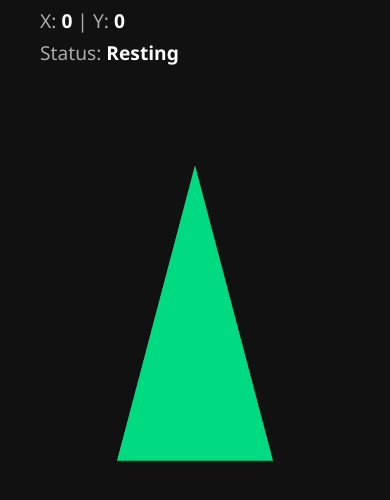
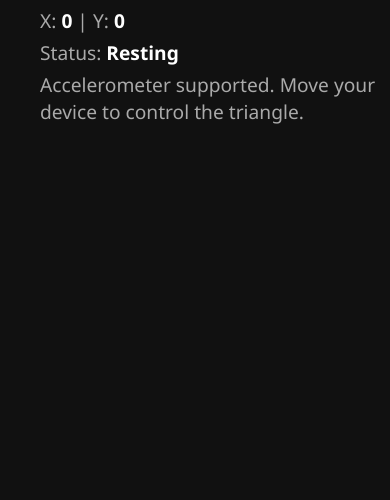
Before and after one commit to Luc16/Luc16.github.io, a plain HTML site: page index.html in a window 390 px wide. Shown: the part 88-588 px from the top of the page. Drawn offline with Linux system fonts and the light colour scheme.

Commit message:
accelerometer support added

```diff
--- a/fluidsim.js
+++ b/fluidsim.js
@@ -1,24 +1,55 @@
+
 // --- 1. Set up the Canvas and Mouse Tracking ---
 const canvas = document.getElementById('glcanvas');
 const uiX = document.getElementById('mouseX');
 const uiY = document.getElementById('mouseY');
 const uiState = document.getElementById('mouseState');
+const info = document.getElementById('info');
+
+const isMobilePhone = window.innerWidth <= 768;
 
 // Resize canvas to fill window
 canvas.width = window.innerWidth;
 canvas.height = window.innerHeight;
+width = canvas.width;
+height = canvas.height;
 
 let isPressed = false;
 let rotationAngle = 0;
-let mouseX = 0;
-let mouseY = 0;
+let mouse = { x: 0, y: 0 };
+let minDim = Math.min(width, height);
+let s1 = 0.3*minDim;
+let s2 = 0.2*minDim;
+let acc = { x: 0, y: 0, z: 0 };
+let prevAcc = { x: 0, y: 0, z: 0 };
+let hasAccelerometer = false;
+
+
+function handleMotion(event) {
+  if (event.accelerationIncludingGravity) {
+    let tempAcc = event.accelerationIncludingGravity;
+    if (Math.abs(acc.x - tempAcc.x) > 1 || Math.abs(acc.y - tempAcc.y) > 1) {
+      acc.x = event.accelerationIncludingGravity.x;
+      acc.y = event.accelerationIncludingGravity.y;
+    }
+      // Significant change detected, you can handle it here if needed
+  }
+}
+
+if (window.DeviceMotionEvent && isMobilePhone) {
+  window.addEventListener('devicemotion', handleMotion);
+  info.innerText = "Accelerometer supported. Move your device to control the triangle.";
+  hasAccelerometer = true;
+} else {
+  console.log("Accelerometer not supported on this device.");
+}
 
 // Listen for mouse movement
 window.addEventListener('mousemove', (e) => {
   uiX.innerText = e.clientX;
   uiY.innerText = e.clientY;
-  mouseX = e.clientX / window.innerWidth * 2 - 1; // Normalize to [-1, 1]
-  mouseY = -(e.clientY / window.innerHeight * 2 - 1); // Normalize to [-1, 1] and invert Y
+  mouse.x = e.clientX; // Normalize to [-1, 1]
+  mouse.y = e.clientY; // Normalize to [-1, 1] and invert Y
 });
 
 // Listen for mouse click (down)
@@ -39,8 +70,18 @@ window.addEventListener('mouseup', () => {
 window.addEventListener('resize', () => {
   canvas.width = window.innerWidth;
   canvas.height = window.innerHeight;
+  width = canvas.width;
+  height = canvas.height;
+
+  minDim = Math.min(width, height);
+  // --- 4. Set up the Triangle Geometry ---
+
+  s1 = 0.3*minDim;
+  s2 = 0.2*minDim;
   gl.viewport(0, 0, canvas.width, canvas.height);
 });
+
+
 
 
 // --- 2. Initialize WebGL ---
@@ -52,16 +93,13 @@ if (!gl) {
 // --- 3. Create Shaders ---
 const vsSource = `
     attribute vec2 a_position;
-    uniform float u_rotation;
+    uniform vec2 u_windowSize;
 
-    void main() {
-        float c = cos(u_rotation);
-        float s = sin(u_rotation);
-
-        mat2 rot = mat2(c, s, -s, c);
-
-        gl_Position = vec4(rot * a_position, 0.0, 1.0);
-    }
+void main() {
+    // Flip Y here to match WebGL's bottom-left origin
+    vec2 normalized = vec2(a_position.x / u_windowSize.x, 1.0 - (a_position.y / u_windowSize.y));
+    gl_Position = vec4(normalized * 2.0 - 1.0, 0.0, 1.0);
+}
 `;
 
 const fsSource = `
@@ -91,12 +129,12 @@ gl.attachShader(program, fragmentShader);
 gl.linkProgram(program);
 gl.useProgram(program);
 
+console.log('WebGL program linked successfully. Window size:', width, height);
 
-// --- 4. Set up the Triangle Geometry ---
 const vertices = new Float32Array([
-  0.0,  0.4,
-  -0.4, -0.3,
-  0.4, -0.3
+  width/2             , height/2 + s1,
+  width/2 - s1, height/2 - s2,
+  width/2 + s1, height/2 - s2
 ]);
 
 const positionBuffer = gl.createBuffer();
@@ -107,30 +145,50 @@ const positionLocation = gl.getAttribLocation(program, 'a_position');
 gl.enableVertexAttribArray(positionLocation);
 gl.vertexAttribPointer(positionLocation, 2, gl.FLOAT, false, 0, 0);
 
-const rotationLocation = gl.getUniformLocation(program, 'u_rotation');
+const windoSizeLoc = gl.getUniformLocation(program, 'u_windowSize');
 
+function handleMotion(event) {
+  const accNow = event.accelerationIncludingGravity;
+  if (!accNow) return;
+  acc = accNow;
+}
+
+function updateTriangle(dir, center) {
+  len = Math.sqrt(dir.x * dir.x + dir.y * dir.y);
+
+  let unitDir = {
+    x: dir.x/len,
+    y: dir.y/len
+  };
+
+  vertices[0] = unitDir.x * s1 + center.x;
+  vertices[1] = unitDir.y * s1 + center.y;
+  let perpDir = { x: -unitDir.y, y: unitDir.x };
+  vertices[2] = perpDir.x * s1 - s2*unitDir.x + center.x;
+  vertices[3] = perpDir.y * s1 - s2*unitDir.y + center.y;
+  vertices[4] = -perpDir.x * s1 - s2*unitDir.x + center.x;
+  vertices[5] = -perpDir.y * s1 - s2*unitDir.y + center.y;
+
+  gl.bindBuffer(gl.ARRAY_BUFFER, positionBuffer);
+  gl.bufferData(gl.ARRAY_BUFFER, vertices, gl.STATIC_DRAW);
+}
 
 // --- 5. The Render Loop ---
 function render() {
+  center = { x: width/2, y: height/2 };
   if (isPressed) {
-    let len = Math.sqrt(mouseX * mouseX + mouseY * mouseY);
-    let unitX = mouseX / len;
-    let unitY = mouseY / len;
-    vertices[0] = unitX * 0.4;
-    vertices[1] = unitY * 0.4;
-    let perpX = -unitY;
-    let perpY = unitX;
-    vertices[2] = perpX * 0.4 - 0.3*unitX;
-    vertices[3] = perpY * 0.4 - 0.3*unitY;
-    vertices[4] = -perpX * 0.4 - 0.3*unitX;
-    vertices[5] = -perpY * 0.4 - 0.3*unitY;
-    gl.bufferData(gl.ARRAY_BUFFER, vertices, gl.STATIC_DRAW);
+    mouseAdjX = mouse.x - center.x;
+    mouseAdjY = mouse.y - center.y;
+    updateTriangle({ x: mouseAdjX, y: mouseAdjY }, center);
+  } else if (hasAccelerometer) {
+
+    updateTriangle({x: -acc.x, y: acc.y}, center);
   }
 
   gl.clearColor(0.0, 0.0, 0.0, 0.0);
   gl.clear(gl.COLOR_BUFFER_BIT);
 
-  gl.uniform1f(rotationLocation, rotationAngle);
+  gl.uniform2f(windoSizeLoc, width, height);
 
   gl.drawArrays(gl.TRIANGLES, 0, 3);
 
--- a/index.html
+++ b/index.html
@@ -51,6 +51,7 @@
         <h1>PORTFOLIO</h1>
         <p>X: <span id="mouseX">0</span> | Y: <span id="mouseY">0</span></p>
         <p>Status: <span id="mouseState">Resting</span></p>
+        <p id="info">Press Mouse to Control the Triangle</p>
     </div>
 
     <canvas id="glcanvas"></canvas>
```
